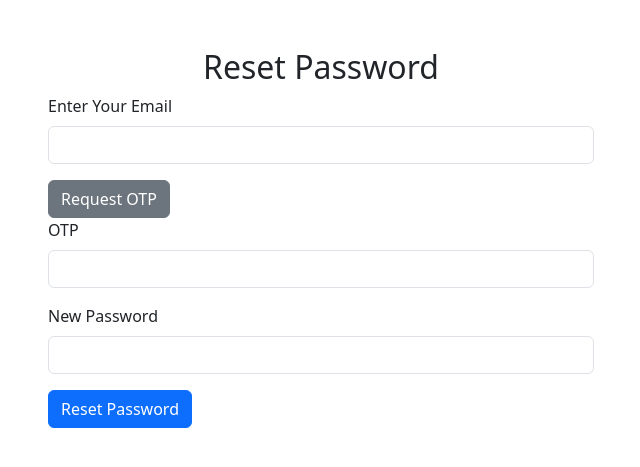
After one commit to coderMohamedAnfas/majorProject, a Django app: page /forget_password/ in a window 1280 px wide. The commit adds this page. Shown: the top 467 px of the page, without its empty margins (319-959 px from the left). Run offline with Django 4.2, Linux system fonts and the light colour scheme.

Commit message:
forgot password

```diff
--- /dev/null
+++ b/college_profile/students/templates/forgot_password.html
@@ -0,0 +1,67 @@
+<!DOCTYPE html>
+<html lang="en">
+<head>
+    <meta charset="UTF-8">
+    <meta name="viewport" content="width=device-width, initial-scale=1.0">
+    <title>Reset Password</title>
+    <link href="https://cdn.jsdelivr.net/npm/bootstrap@5.3.0/dist/css/bootstrap.min.css" rel="stylesheet">
+</head>
+<body>
+     {% if error %}
+                        <div class="alert alert-danger">{{ error }}</div>
+                    {% endif %}
+    <div class="container mt-5">
+        <div class="row justify-content-center">
+            <div class="col-md-6">
+                <h2 class="text-center">Reset Password</h2>
+                <form method="POST" action="{% url 'forget_password' %}">
+                    {% csrf_token %}
+                    <div class="mb-3">
+                        <label for="phone_number" class="form-label">Enter Your Email</label>
+                        <input type="email" class="form-control" id="phone_number" name="email" required>
+                    </div>
+
+                    <!-- Request OTP Button -->
+                    <!-- <div class="mb-3">
+                        <button type="button" class="btn btn-secondary" onclick="requestOTP()">Request OTP</button>
+                    </div> -->
+                    <a href="{% url 'request_otp' %}" id="request_otp_button" class="btn btn-secondary">Request OTP</a>
+                    <div class="mb-3">
+                        <label for="otp" class="form-label">OTP</label>
+                        <input type="text" class="form-control" id="otp" name="otp" required>
+                    </div>
+                    <div class="mb-3">
+                        <label for="new_password" class="form-label">New Password</label>
+                        <input type="password" class="form-control" id="new_password" name="new_password" required>
+                    </div>
+                    <button type="submit" class="btn btn-primary">Reset Password</button>
+                </form>
+            </div>
+        </div>
+    </div>
+
+    <script>
+        function requestOTP() {
+            var phoneNumber = document.getElementById('phone_number').value;
+            if (phoneNumber) {
+                fetch("{% url 'request_otp' %}", {
+                    method: "POST",
+                    headers: {
+                        "Content-Type": "application/json",
+                        "X-CSRFToken": "{{ csrf_token }}"
+                    },
+                    body: JSON.stringify({ phone_number: phoneNumber })
+                }).then(response => {
+                    if (response.ok) {
+                        alert("OTP has been sent to your registerd email.");
+                    } else {
+                        alert("Failed to send OTP. Please try again.");
+                    }
+                });
+            } else {
+                alert("Please enter your phone number first.");
+            }
+        }
+    </script>
+</body>
+</html>
--- a/college_profile/students/urls.py
+++ b/college_profile/students/urls.py
@@ -32,5 +32,5 @@ urlpatterns = [
   path('student_approval/', views.student_approval_view, name='student_approval'),
 
      path('request_otp/', views.request_otp, name='request_otp'),
-    # path('reset_password/', views.reset_password, name='reset_password'),
+    path('forget_password/', views.forgot_pass, name='forget_password'),
 ]
--- a/college_profile/students/views.py
+++ b/college_profile/students/views.py
@@ -28,6 +28,29 @@ from django.utils.timezone import now
 
 def generate_otp():
     return str(random.randint(100000, 999999))
+
+def send_html_via_email(email):
+    html_message = """
+    <html>
+    <body>
+        <h1 style="color: #333;">Welcome to Our Service</h1>
+        <p>We are glad to have you on board.</p>
+        <p>Here is some <strong>important</strong> information:</p>
+        <ul>
+            <li>First item</li>
+            <li>Second item</li>
+        </ul>
+        <p>Best regards,<br>Your Company</p>
+    </body>
+    </html>
+    """
+    send_mail(subject="Reset Password",message=" Thanks for using this feature",from_email='mohamedanfas7578@gmail.com',recipient_list=[email],html_message=html_message)
+
+def forgot_pass(request):
+    if request.method == 'POST':
+        email = request.POST.get('email')
+        send_html_via_email(email)
+    return render(request,'forgot_password.html')
 
 # Send OTP via email
 def send_otp_via_email(otp, email):
```
Also changed, not shown: college_profile/students/templates/login.html (+32 -9 lines), college_profile/db.sqlite3.
